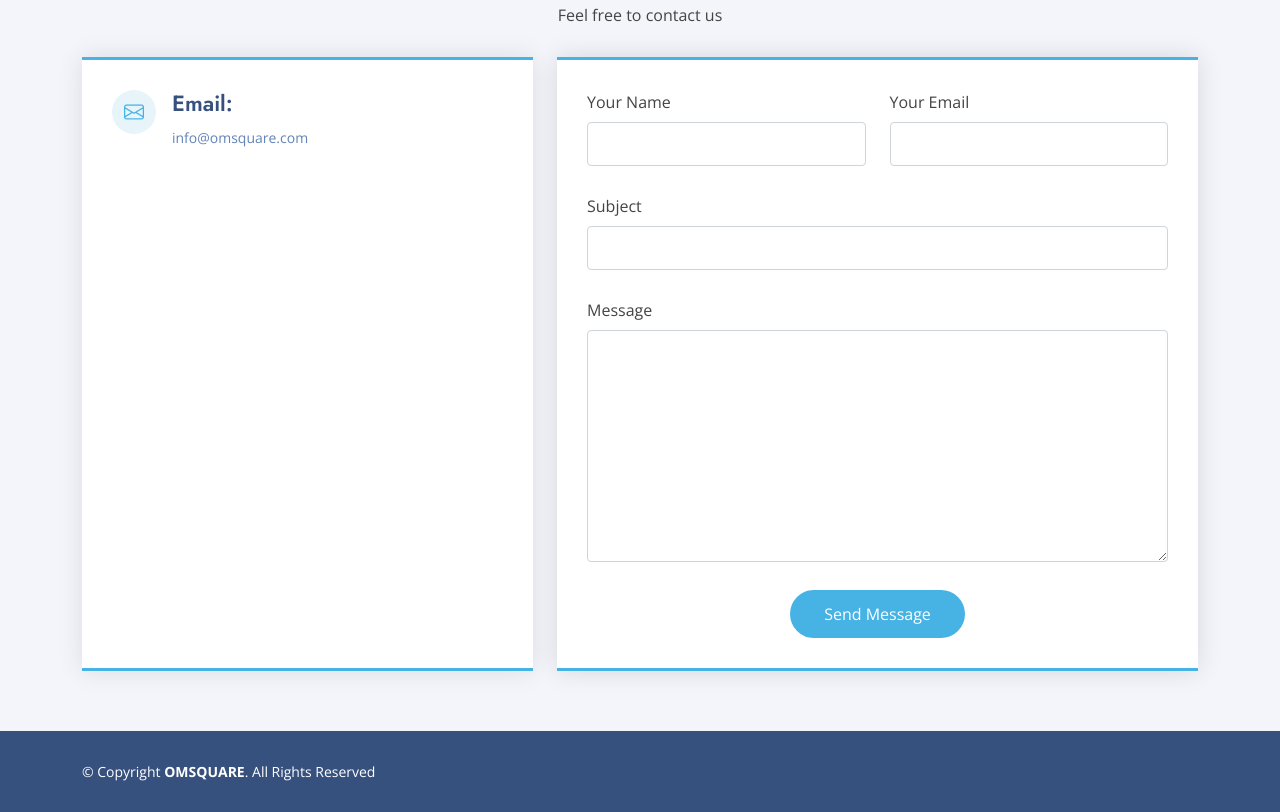
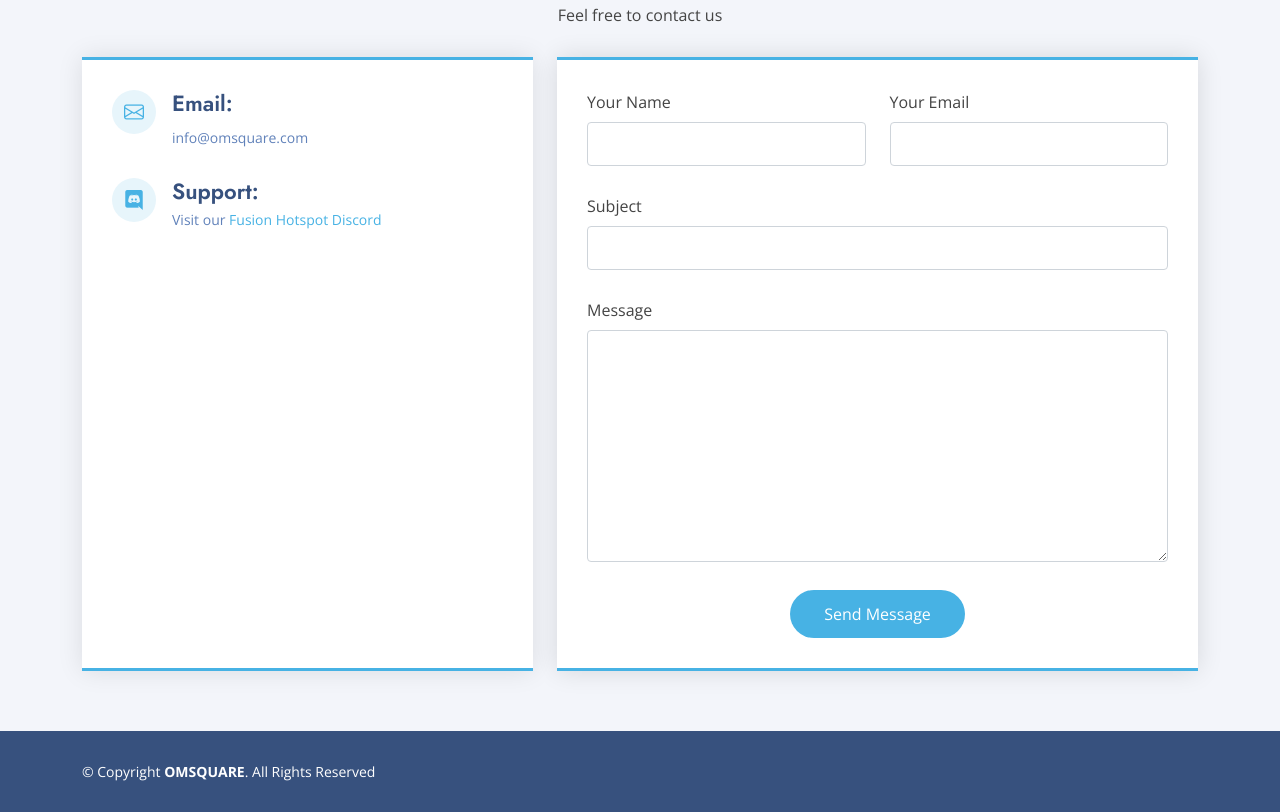
Before and after one commit to iotctl/iotctl.github.io, a plain HTML site: page index.html in a window 1280 px wide. Shown: the part 3814-4626 px from the top of the page. Drawn offline with nearby package versions, Linux system fonts and the light colour scheme.

Commit message:
Added discord to contacts

```diff
--- a/index.html
+++ b/index.html
@@ -305,6 +305,11 @@
                 <h4>Email:</h4>
                 <p>info@omsquare.com</p>
               </div>
+              <div class="discord">
+                <i class="bi bi-discord"></i>
+                <h4>Support:</h4>
+                <p>Visit our <a href="https://discord.gg/BZPShbNXYb">Fusion Hotspot Discord</a></p>
+              </div>
 
             </div>
 
```
